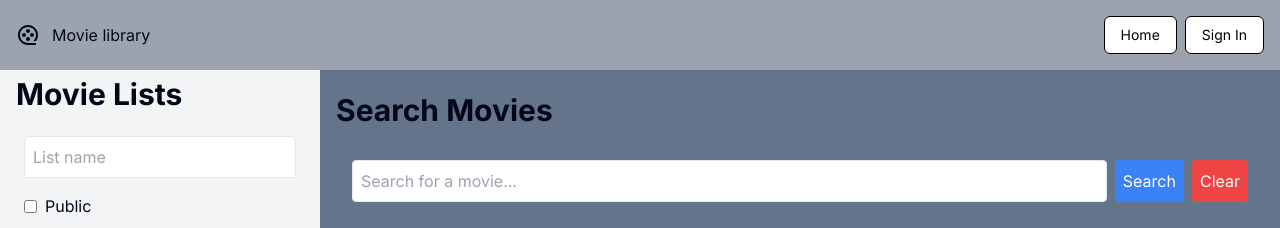
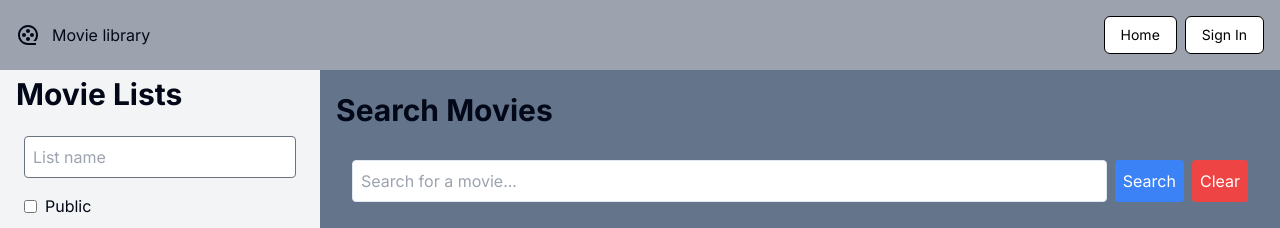
Before and after one commit to niketjain1/movies-library, a Next.js app: page / in a window 1280 px wide. Shown: the top 228 px of the page. Built offline with nearby package versions, Linux system fonts and the light colour scheme; no server answers; sample sign-in values are in the browser's storage.

Commit message:
👌 IMPROVE: added border color

```diff
--- a/src/components/movieComponents/CreateMovie.tsx
+++ b/src/components/movieComponents/CreateMovie.tsx
@@ -33,7 +33,7 @@ const CreateMovieList = ({ className, onListCreated }: CreateMovieListType) => {
           value={name}
           onChange={(e) => setName(e.target.value)}
           placeholder="List name"
-          className="border rounded p-2 w-full"
+          className="border rounded p-2 w-full border-gray-500"
           required
         />
       </div>
```
